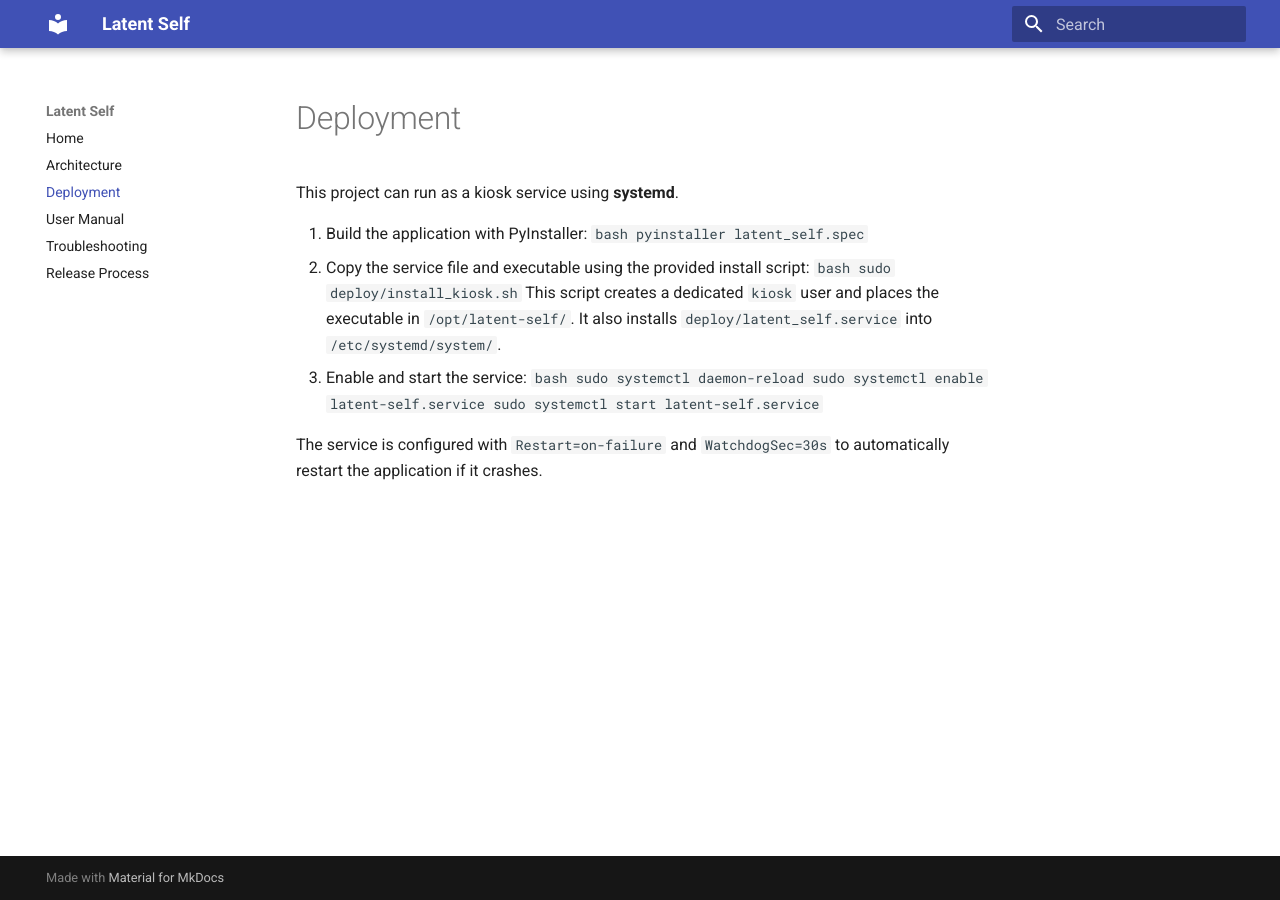
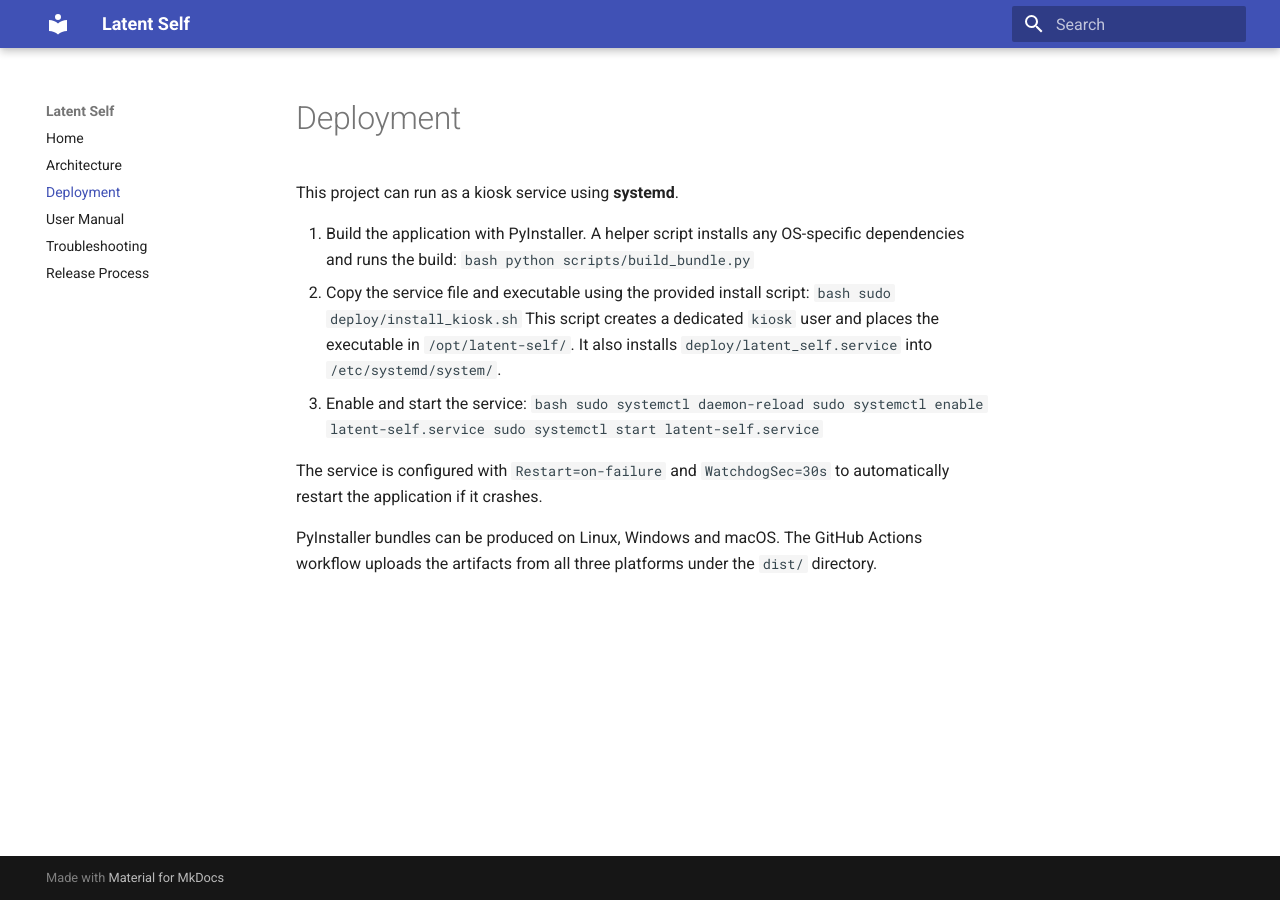
Before and after one commit to adrianwedd/latent-self, an MkDocs documentation site: the page built from docs/deployment.md, in a window 1280 px wide. Built offline with MkDocs 1.6.1 and Material for MkDocs 9.7.7, drawn with Linux system fonts in a browser that asks for light colours.

Commit message:
ci: add cross-platform bundling

````diff
--- a/docs/deployment.md
+++ b/docs/deployment.md
@@ -2,9 +2,10 @@
 
 This project can run as a kiosk service using **systemd**.
 
-1. Build the application with PyInstaller:
+1. Build the application with PyInstaller. A helper script installs any
+   OS-specific dependencies and runs the build:
    ```bash
-   pyinstaller latent_self.spec
+   python scripts/build_bundle.py
    ```
 2. Copy the service file and executable using the provided install script:
    ```bash
@@ -22,3 +23,7 @@ This project can run as a kiosk service using **systemd**.
 
 The service is configured with `Restart=on-failure` and `WatchdogSec=30s`
 to automatically restart the application if it crashes.
+
+PyInstaller bundles can be produced on Linux, Windows and macOS. The GitHub
+Actions workflow uploads the artifacts from all three platforms under the
+`dist/` directory.
````
Also changed, not shown: tasks.yml (+7 -0 lines), 2 other files.
